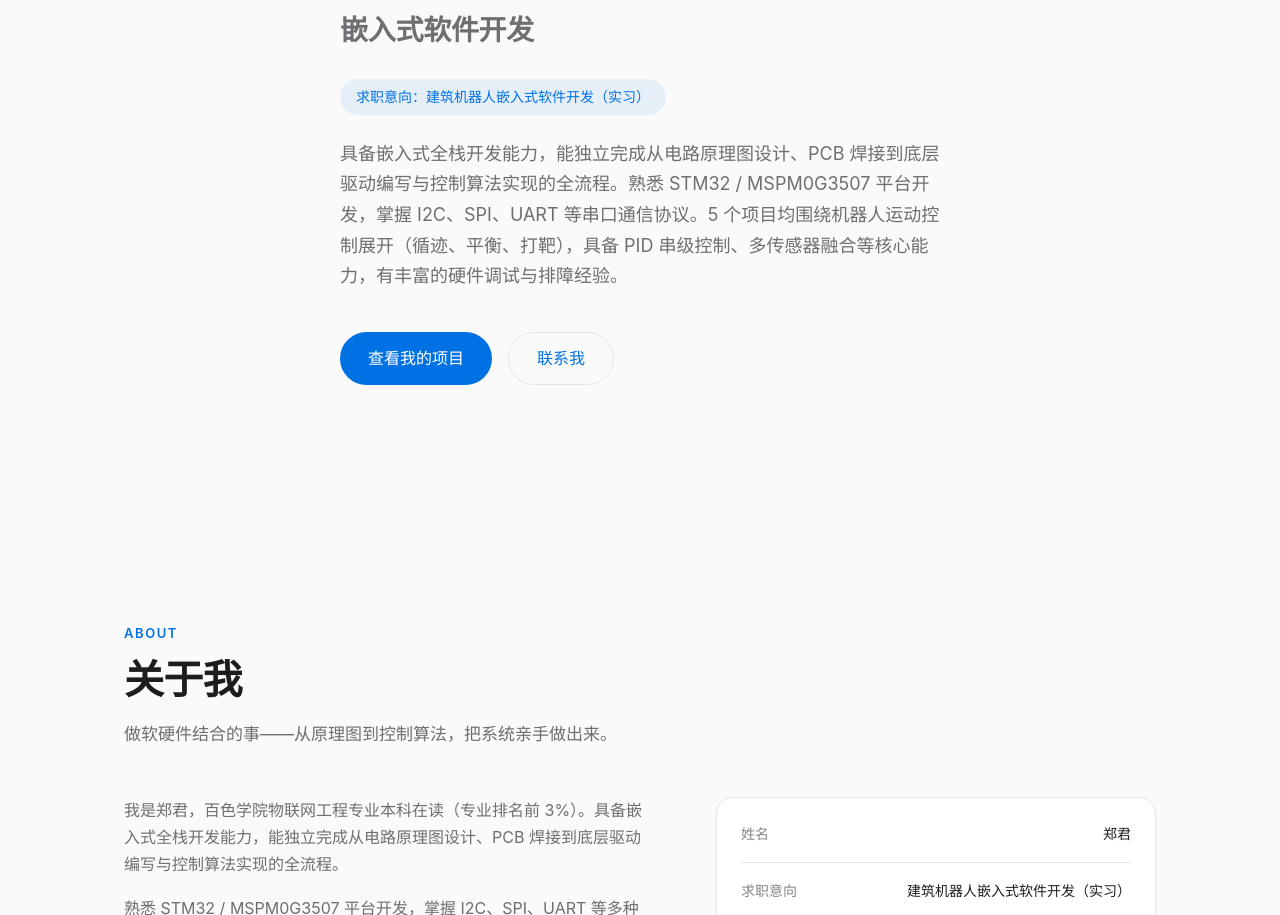
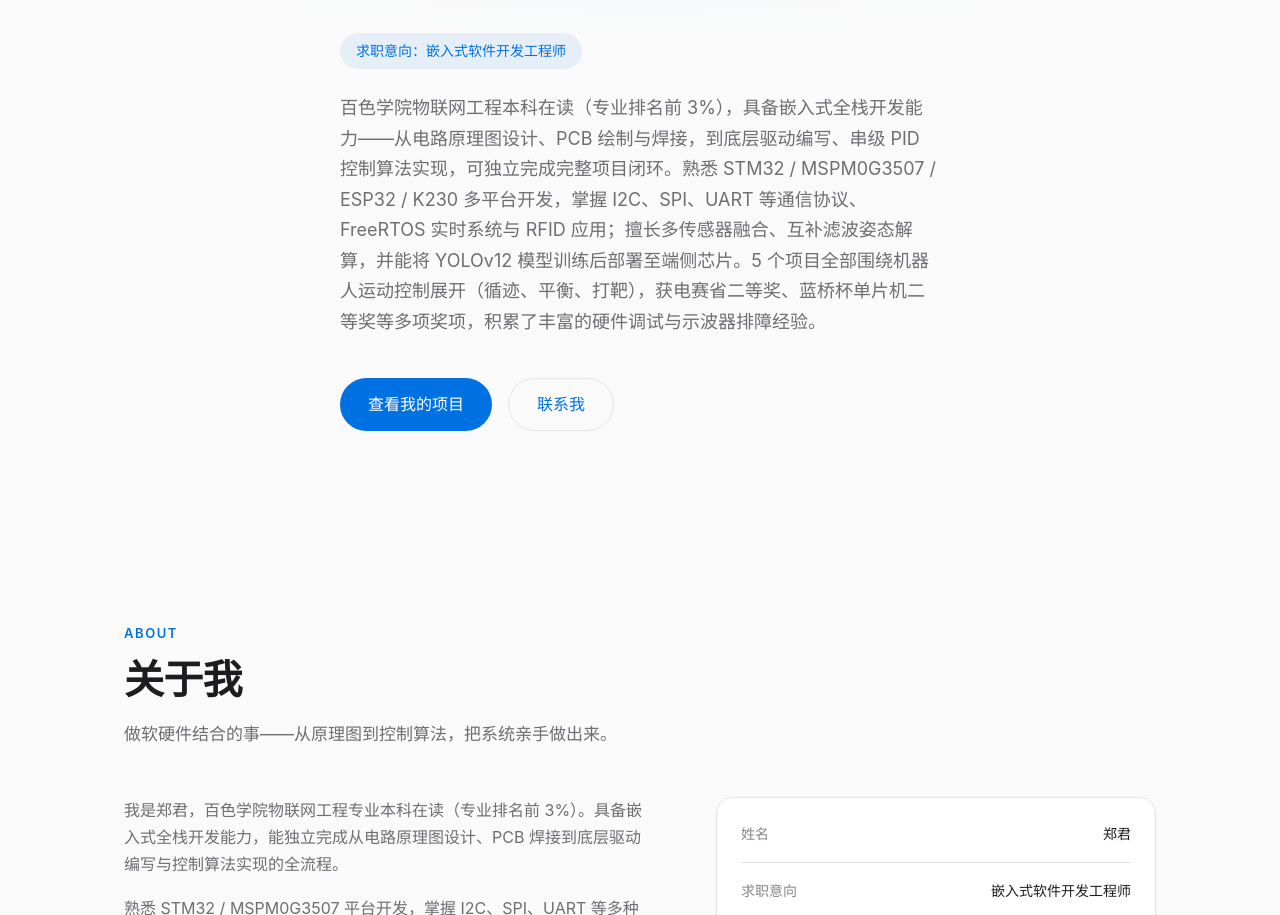
Before and after one commit to junzheng837-beep/portfolio, a React (Vite) app: page / in a window 1280 px wide. Shown: the part 277-1192 px from the top of the page. Built offline with nearby package versions, Linux system fonts and the light colour scheme.

Commit message:
修复：弹层未打开时误锁页面滚动；求职意向改为嵌入式软件开发工程师；Hero 介绍扩充

```diff
--- a/index.html
+++ b/index.html
@@ -4,7 +4,7 @@
     <meta charset="UTF-8" />
     <link rel="icon" type="image/svg+xml" href="/favicon.svg" />
     <meta name="viewport" content="width=device-width, initial-scale=1.0" />
-    <meta name="description" content="郑君 · 嵌入式软件开发（求职意向：建筑机器人嵌入式软件开发实习）- STM32/MSPM0G3507/K230 项目展示与技能介绍" />
+    <meta name="description" content="郑君 · 嵌入式软件开发工程师求职简历 - STM32/MSPM0G3507/ESP32/K230/FreeRTOS 项目展示与技能介绍" />
     <title>郑君 | 嵌入式软件开发</title>
   </head>
   <body>
--- a/src/components/About.jsx
+++ b/src/components/About.jsx
@@ -42,7 +42,7 @@ export default function About() {
               <div className="about-info-item">
                 <span className="about-info-label">求职意向</span>
                 <span className="about-info-value">
-                  建筑机器人嵌入式软件开发（实习）
+                  {profile.jobIntent.replace('求职意向：', '')}
                 </span>
               </div>
               <div className="about-info-item">
--- a/src/components/ProjectModal.jsx
+++ b/src/components/ProjectModal.jsx
@@ -4,7 +4,10 @@ import { useEffect, useRef } from 'react'
 export default function ProjectModal({ project, onClose }) {
   const videoRef = useRef(null)
 
+  const isOpen = Boolean(project?.detail)
+
   useEffect(() => {
+    if (!isOpen) return
     const onKey = (e) => {
       if (e.key === 'Escape') onClose()
     }
@@ -14,7 +17,7 @@ export default function ProjectModal({ project, onClose }) {
       document.removeEventListener('keydown', onKey)
       document.body.style.overflow = ''
     }
-  }, [onClose])
+  }, [isOpen, onClose])
 
   if (!project?.detail) return null
 
--- a/src/data.js
+++ b/src/data.js
@@ -8,9 +8,9 @@ export const profile = {
   name: '郑君',
   title: '嵌入式软件开发',
   hello: '你好，我是',
-  jobIntent: '求职意向：建筑机器人嵌入式软件开发（实习）',
+  jobIntent: '求职意向：嵌入式软件开发工程师',
   intro:
-    '具备嵌入式全栈开发能力，能独立完成从电路原理图设计、PCB 焊接到底层驱动编写与控制算法实现的全流程。熟悉 STM32 / MSPM0G3507 平台开发，掌握 I2C、SPI、UART 等串口通信协议。5 个项目均围绕机器人运动控制展开（循迹、平衡、打靶），具备 PID 串级控制、多传感器融合等核心能力，有丰富的硬件调试与排障经验。',
+    '百色学院物联网工程本科在读（专业排名前 3%），具备嵌入式全栈开发能力——从电路原理图设计、PCB 绘制与焊接，到底层驱动编写、串级 PID 控制算法实现，可独立完成完整项目闭环。熟悉 STM32 / MSPM0G3507 / ESP32 / K230 多平台开发，掌握 I2C、SPI、UART 等通信协议、FreeRTOS 实时系统与 RFID 应用；擅长多传感器融合、互补滤波姿态解算，并能将 YOLOv12 模型训练后部署至端侧芯片。5 个项目全部围绕机器人运动控制展开（循迹、平衡、打靶），获电赛省二等奖、蓝桥杯单片机二等奖等多项奖项，积累了丰富的硬件调试与示波器排障经验。',
   email: 'junzheng837@gmail.com',
   phone: '18777981605',
   github: 'https://github.com/junzheng837-beep',
```
